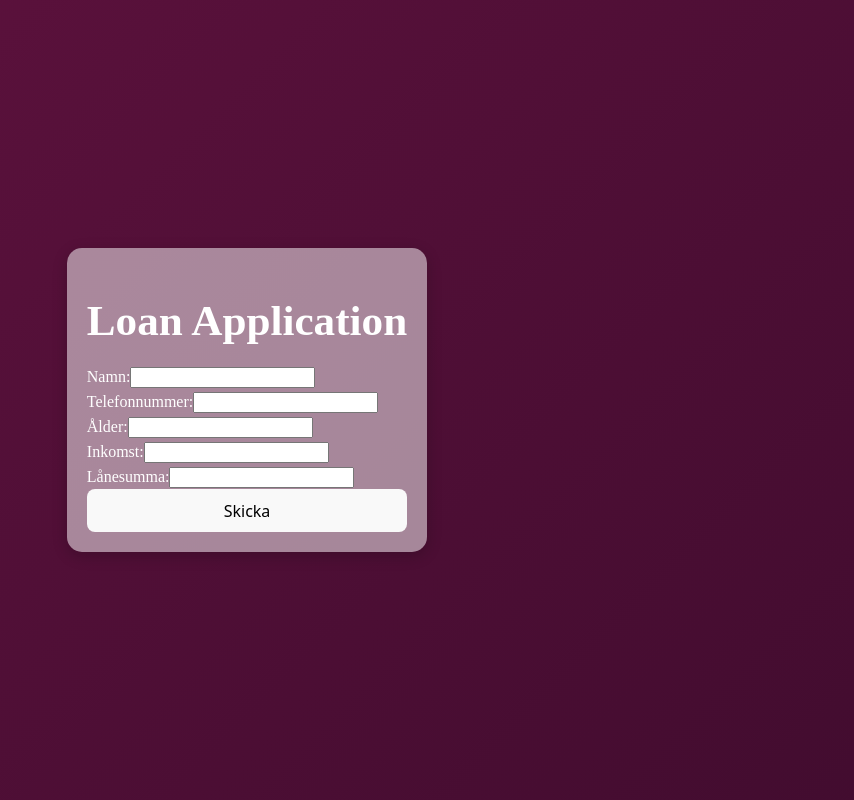
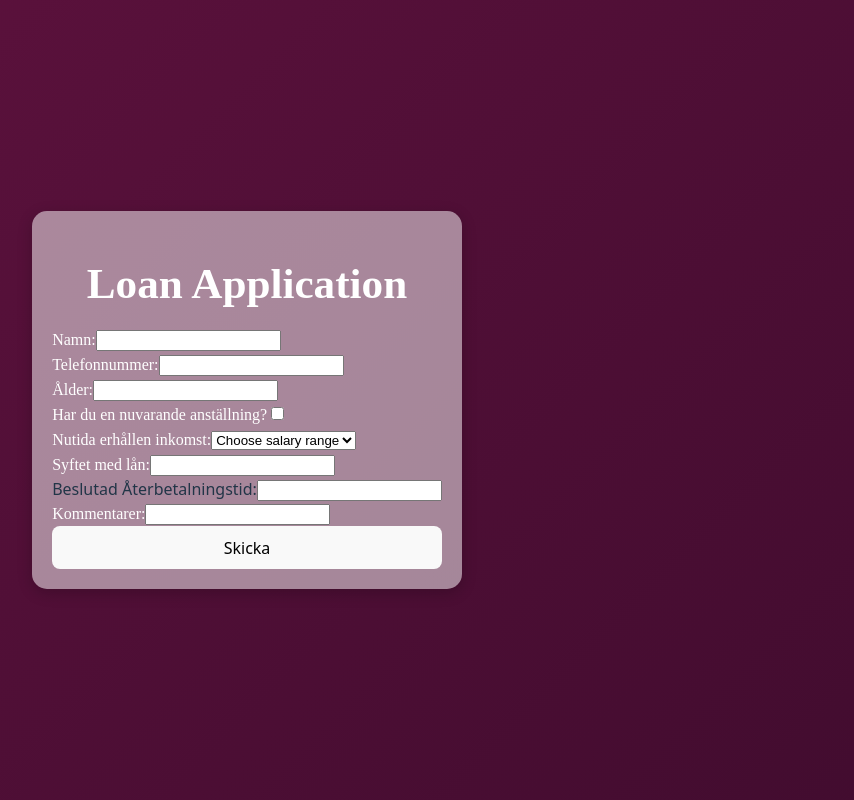
Before and after one commit to idasoderlund/vite-LoanForm, a React (Vite) app: page / in a window 1280 px wide. Shown: the whole page, without its empty margins (393-1247 px from the left). Built offline with nearby package versions, Linux system fonts and the light colour scheme; a web font is replaced by a local one.

Commit message:
added sevral inputs to form and added selection to form

```diff
--- a/src/Components/LoanForm.jsx
+++ b/src/Components/LoanForm.jsx
@@ -7,6 +7,11 @@ const LoanForm = () => {
     phone: "",
     income: "",
     loanAmount: "",
+    apployment: "",
+    salaryRange: "",
+    purpose: "",
+    repaymentPeriod: "",
+    comments: "",
   });
 
   const [errors, setErrors] = useState({});
@@ -88,29 +93,78 @@ const LoanForm = () => {
         </div>
 
         <div className="form-group">
-          <label htmlFor="income" className="costumer-label">
-            Inkomst:
+          <label htmlFor="apployment" className="costumer-label">
+            Har du en nuvarande anställning?
           </label>
           <input
-            type="number"
-            id="income"
-            name="income"
-            value={formData.income}
+            type="checkbox"
+            id="apployment"
+            name="apployment"
+            value={formData.apployment}
             onChange={handleChange}
+            className={errors.apployment ? "error" : ""}
           />
         </div>
 
         <div className="form-group">
-          <label htmlFor="loanAmount" className="costumer-label">
-            Lånesumma:
+          <label htmlFor="salary-range" className="costumer-label">
+            Nutida erhållen inkomst:
+          </label>
+          <select
+            id="salary-range"
+            name="salary-range"
+            value={formData.salaryRange}
+            onChange={handleChange}
+            className={errors.salaryRange ? "error" : ""}
+          >
+            <option value="">Choose salary range</option>
+            <option value="less_5000.">Less than 5000Kr</option>
+            <option value="5000_10000">5000-10.000Kr</option>
+            <option value="10000_20000">10.000-20.000Kr</option>
+            <option value="more_20000">More than 20.00Kr</option>
+          </select>
+        </div>
+
+        <div className="form-group">
+          <label htmlFor="purpose" className="costumer-label">
+            Syftet med lån:
+          </label>
+          <input
+            type="text"
+            id="purpose"
+            name="purpose"
+            value={formData.purpose}
+            onChange={handleChange}
+            className={errors.purpose ? "error" : ""}
+          ></input>
+        </div>
+
+        <div className="form-group">
+          <label htmlFor="repayment-period" className="cosumter-label">
+            Beslutad Återbetalningstid:
           </label>
           <input
             type="number"
-            id="loanAmonut"
-            name="loanAmount"
-            value={formData.loanAmount}
+            id="repayment-period"
+            name="repayment-period"
+            value={formData.repaymentPeriod}
             onChange={handleChange}
-          />
+            className={errors.repaymentPeriod ? "error" : ""}
+          ></input>
+        </div>
+
+        <div className="form-group">
+          <label htmlFor="comments" className="costumer-label">
+            Kommentarer:
+          </label>
+          <input
+            type="text"
+            id="comments"
+            name="comments"
+            value={formData.comments}
+            onChange={handleChange}
+            className={errors.comments ? "error" : ""}
+          ></input>
         </div>
 
         <button type="submit"> Skicka</button>
```
